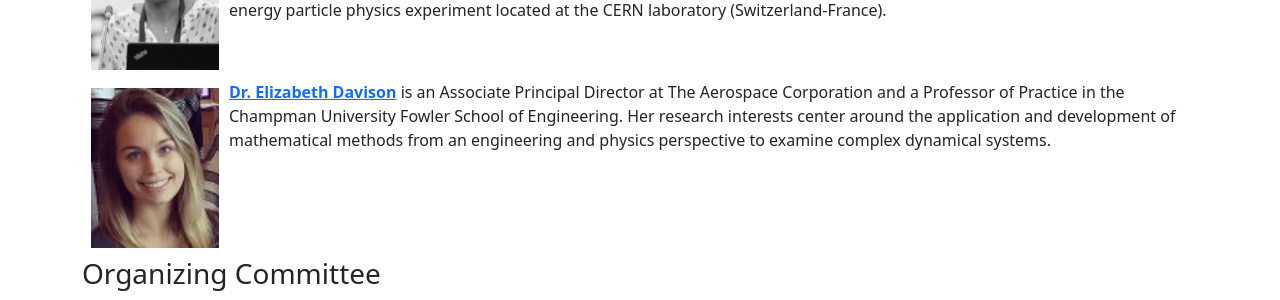
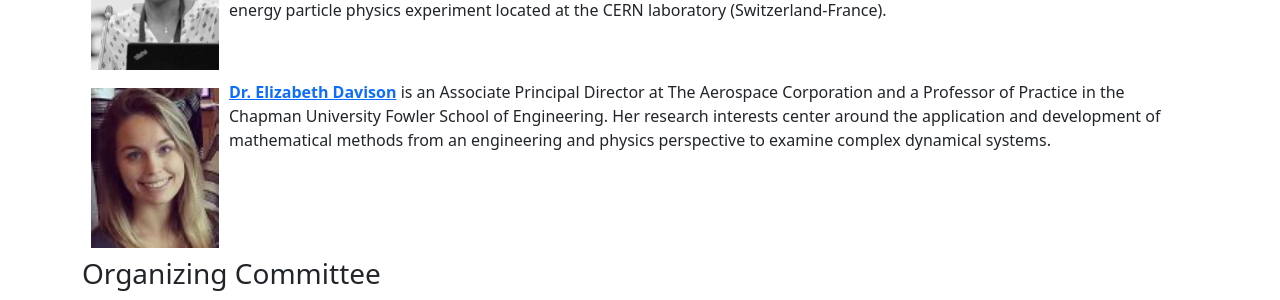
Before and after one commit to JPLMLIA/sudsconf, a Jekyll site: the page built from index.md, in a window 1280 px wide and 900 px high, scrolled down 1784 px. Shown: the part 179-479 px from the top of the window. Built offline with Jekyll 4.4.1, drawn with Linux system fonts in a browser that asks for light colours; a script that is not in the unit is left out.

Commit message:
Typo fix

```diff
--- a/index.md
+++ b/index.md
@@ -32,7 +32,7 @@ This three-day conference will feature...
 | <img src="/assets/keynote/Anima-Anandkumar.png" alt="Anima Anandkumar" class="keynote" /> | [**Dr. Anima Anandkumar**](https://www.eas.caltech.edu/people/anima) is the Bren Professor of Computing and Mathematical Sciences at the California Institute of Technology, and co-founder of the AI4Science initiative at Caltech. Her research interests are in the areas of large-scale machine learning, non-convex optimization and high-dimensional statistics. In particular, she has been spearheading the development and analysis of tensor algorithms for machine learning. |
 | <img src="/assets/keynote/rose-yu.png" alt="Rose Yu" class="keynote" /> | [**Dr. Rose Yu**](https://datascience.ucsd.edu/people/rose-yu/) is an Assistant Professor at the UC San Diego, Department of Computer Science and Engineering. Her research focuses on advancing machine learning techniques for large-scale spatiotemporal data analysis, with applications to sustainability, health, and physical sciences. A particular emphasis of her research is on physics-guided AI which aims to integrate first-principles with data-driven models. |
 | <img src="/assets/keynote/Jennifer-Ngadiuba.png" alt="Jennifer Ngadiuba" class="keynote"/> | [**Dr. Jennifer Ngadiuba**](https://www.turing.ac.uk/people/guest-speakers/jennifer-ngadiuba) is Associate Scientist with Wilson Fellowship at the Fermi National Accelerator Laboratory, the leading facility for particle physics research in the United States. She is specialised in the application of AI to particle physics towards more intelligent detector systems, data reduction and data analysis strategies. This ensures the efficient extraction of the most fundamental physics information from the multitude of data collected at the Large Hadron Collider (LHC), the world's highest-energy particle physics experiment located at the CERN laboratory (Switzerland-France). |
-| <img src="/assets/keynote/elizabeth-davison.png" alt="Elizabeth Davison" class="keynote"/> | [**Dr. Elizabeth Davison**](https://www.chapman.edu/engineering/about/faculty/affiliate-faculty/elizabeth-davison.aspx) is an Associate Principal Director at The Aerospace Corporation and a Professor of Practice in the Champman University Fowler School of Engineering. Her research interests center around the application and development of mathematical methods from an engineering and physics perspective to examine complex dynamical systems. |
+| <img src="/assets/keynote/elizabeth-davison.png" alt="Elizabeth Davison" class="keynote"/> | [**Dr. Elizabeth Davison**](https://www.chapman.edu/engineering/about/faculty/affiliate-faculty/elizabeth-davison.aspx) is an Associate Principal Director at The Aerospace Corporation and a Professor of Practice in the Chapman University Fowler School of Engineering. Her research interests center around the application and development of mathematical methods from an engineering and physics perspective to examine complex dynamical systems. |
 
 
 ### Organizing Committee
```
Also changed, not shown: program/conf-d3.md (+1 -1 lines).
